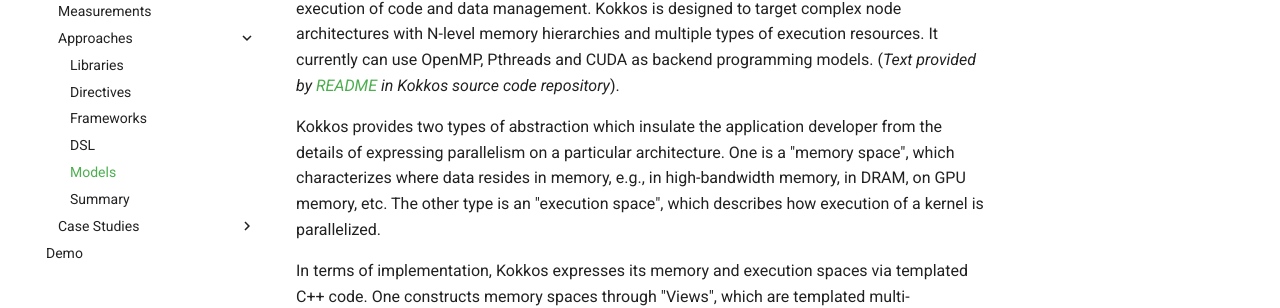
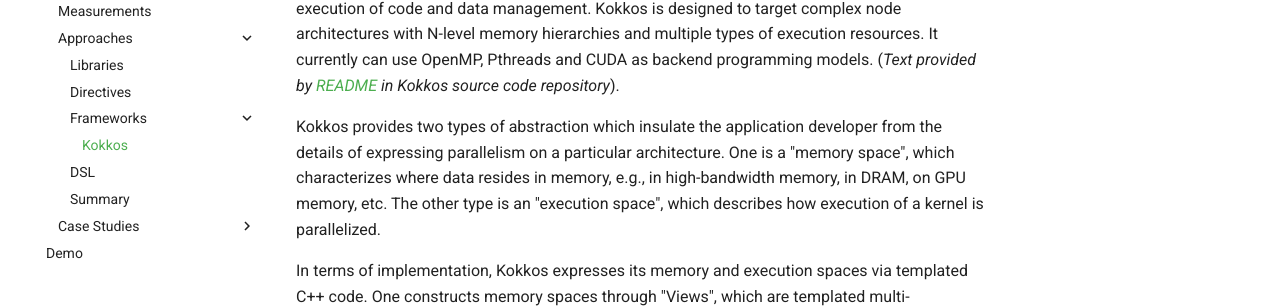
Before and after one commit to jrdeslippe/perfportsite, an MkDocs documentation site: the page built from docs/perfport/frameworks/kokkos.md, in a window 1280 px wide. Shown: the part 235-543 px from the top of the page. Built offline with MkDocs 1.6.1 and Material for MkDocs 9.7.7, drawn with Linux system fonts in a browser that asks for light colours; old or Windows-style settings are respelled for this version of MkDocs.

Commit message:
Frameworks: delete "Models" and move Kokkos to a sub-page of "frameworks"

```diff
--- a/mkdocs.yml
+++ b/mkdocs.yml
@@ -39,9 +39,9 @@
     - Approaches:
         - Libraries: perfport/libraries/index.md
         - Directives: perfport/directives/index.md
-        - Frameworks: perfport/frameworks/index.md
+        - Frameworks:
+            - perfport/frameworks/kokkos.md
         - DSL: perfport/dsl/index.md
-        - Models: perfport/models/index.md
         - Summary: perfport/summary/index.md
     - Case Studies:
         - BoxLib:
```
Also changed, not shown: docs/perfport/frameworks/kokkos.md (renamed from docs/perfport/models/index.md).
